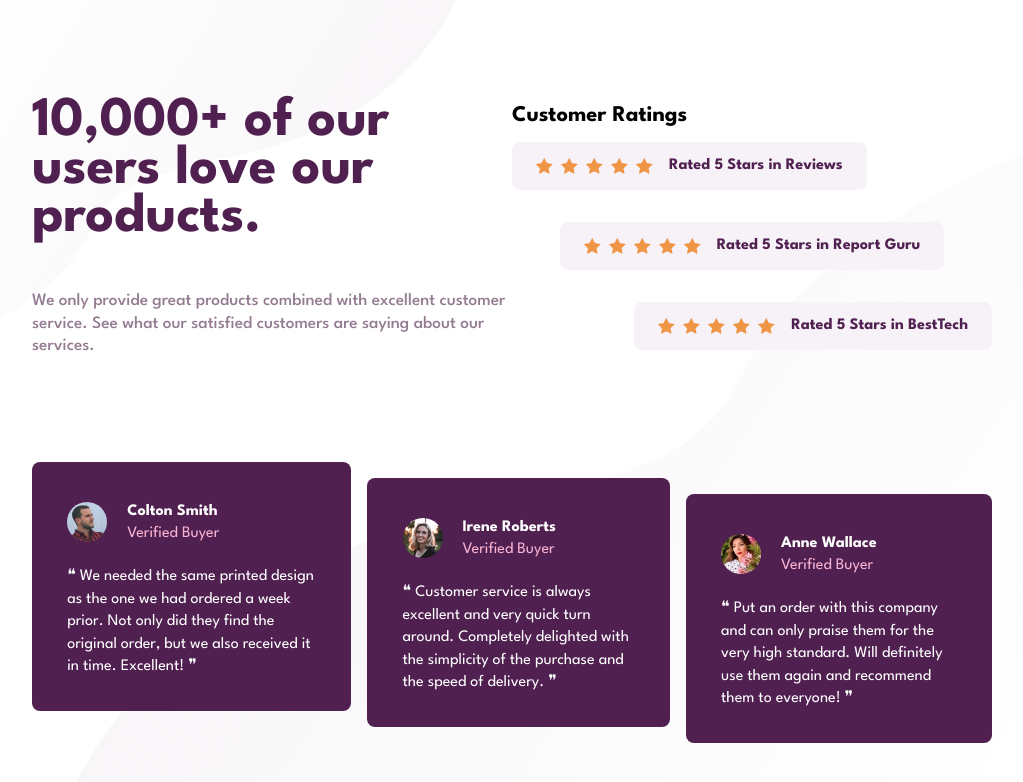
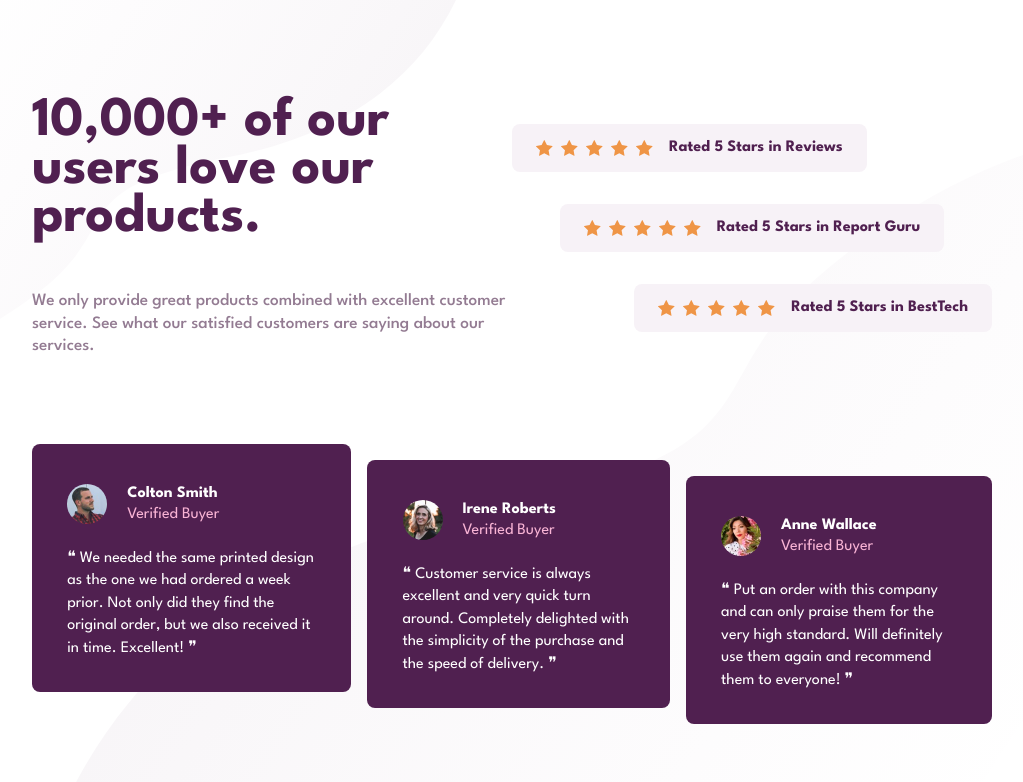
Before and after one commit to evija-berzina/frontendmentor-social-proof-section, a plain HTML site: page index.html in a window 1280 px wide. Shown: the whole page, without its empty margins (128-1151 px from the left). Drawn offline with Linux system fonts and the light colour scheme; a web font is replaced by a local one.

Commit message:
Change HTML elements

```diff
--- a/index.html
+++ b/index.html
@@ -20,16 +20,15 @@
   <body>
     <main class="container">
       <section class="main-raiting-container">
-        <section class="main-container">
+        <div class="main-container">
           <h1 class="title">10,000+ of our users love our products.</h1>
           <p class="main-paragraph">
             We only provide great products combined with excellent customer service.
             See what our satisfied customers are saying about our services.
           </p>
-        </section>
+        </div>
 
-        <section class="raitings">
-          <h2>Customer Ratings</h2>
+        <div class="raitings">
           <ul class="raitings-list">
             <li class="raiting-item">
               <div class="stars" aria-hidden="true">
@@ -43,7 +42,6 @@
                 Rated 5 Stars in Reviews
               </span>
             </li>
-
 
             <li class="raiting-item">
               <div class="stars" aria-hidden="true">
@@ -71,7 +69,7 @@
               </span>
             </li>
           </ul>
-        </section>
+        </div>
       </section>
 
       <section class="comment-section">
@@ -79,9 +77,9 @@
           <div class="profile">
             <img class="profile-picture" src="images/image-colton.jpg" alt="mens profile picture">
             <div class="profile-info">
-              <h2 class="name">
+              <p class="name"><strong>
                 Colton Smith
-              </h2>
+              </strong></p>
               <p class="verified-buyer">
                 Verified Buyer
               </p>
@@ -96,9 +94,9 @@
           <div class="profile">
             <img class="profile-picture" src="images/image-irene.jpg" alt="womans profile picture">
             <div class="profile-info">
-              <h2 class="name">
-                Irene Roberts
-              </h2>
+              <p class="name">
+                <strong>Irene Roberts</strong>
+              </p>
               <p class="verified-buyer">
                 Verified Buyer
               </p>
@@ -114,9 +112,9 @@
           <div class="profile">
             <img class="profile-picture" src="images/image-anne.jpg" alt="womans profile picture">
             <div class="profile-info">
-              <h2 class="name">
-                Anne Wallace
-              </h2>
+              <p class="name">
+                <strong>Anne Wallace</strong>
+              </p>
               <p class="verified-buyer">
                 Verified Buyer
               </p>
```
